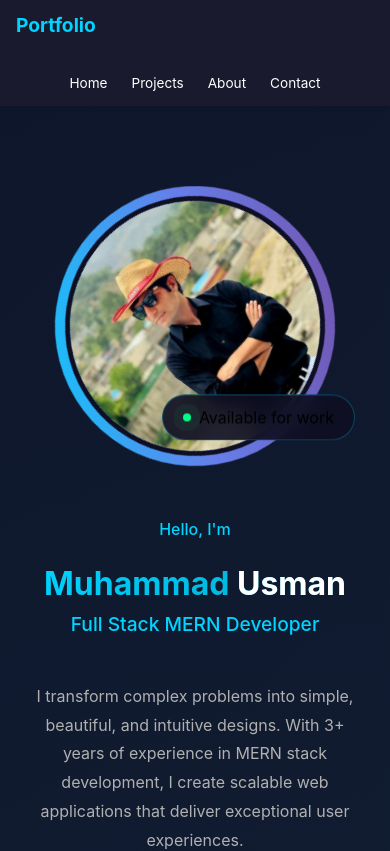
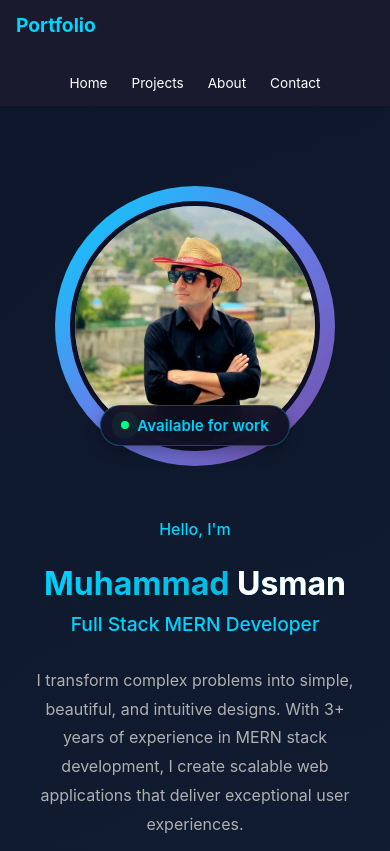
Before and after one commit to usmansyedcoder/Portfolio-Frontend, a React (Create React App) app: page /about in a window 390 px wide. Shown: the top 851 px of the page. Built offline with nearby package versions, Linux system fonts and the light colour scheme; no server answers.

Commit message:
Refactor About.css for layout and styling improvements
Added overflow properties to prevent horizontal scroll and adjusted various elements for better layout and responsiveness. Removed unnecessary animations and improved styling for better visual consistency.

```diff
--- a/src/pages/About.css
+++ b/src/pages/About.css
@@ -1,9 +1,9 @@
-
 .about {
   opacity: 0;
   transform: translateY(20px);
   transition: all 0.8s ease;
   position: relative;
+  overflow-x: hidden; /* Prevent horizontal scroll */
 }
 
 .about.visible {
@@ -39,6 +39,7 @@
   align-items: center;
   padding: 100px 0 60px;
   position: relative;
+  overflow: hidden; /* Prevent overflow */
 }
 
 .hero-content {
@@ -50,6 +51,7 @@
 
 .profile-container {
   position: relative;
+  z-index: 1;
 }
 
 .profile-wrapper {
@@ -59,59 +61,59 @@
   margin: 0 auto;
 }
 
+/* REMOVED ROTATING GRADIENT - FIXED VERSION */
 .profile-gradient {
   width: 100%;
   height: 100%;
   background: linear-gradient(135deg, #00d4ff 0%, #667eea 50%, #764ba2 100%);
   border-radius: 50%;
   padding: 10px;
-  animation: gradientRotate 8s linear infinite;
-}
-
-@keyframes gradientRotate {
-  0% {
-    transform: rotate(0deg);
-  }
-  100% {
-    transform: rotate(360deg);
-  }
+  /* Removed rotation animation */
+  position: relative;
+  display: flex;
+  align-items: center;
+  justify-content: center;
 }
 
 .profile-img {
-  width: 100%;
-  height: 100%;
+  width: calc(100% - 10px);
+  height: calc(100% - 10px);
   border-radius: 50%;
   object-fit: cover;
   border: 5px solid #0f0f23;
   transition: transform 0.5s ease;
+  position: relative;
+  z-index: 2;
 }
 
 .profile-img:hover {
-  transform: scale(1.05);
+  transform: scale(1.02);
 }
 
+/* FIXED POSITION FOR BADGE - NO OVERLAP */
 .profile-badge {
   position: absolute;
-  bottom: 20px;
-  right: -20px;
-  background: rgba(15, 15, 35, 0.9);
+  bottom: 30px; /* Increased from 20px */
+  right: 30px; /* Positioned properly */
+  background: rgba(15, 15, 35, 0.95);
   backdrop-filter: blur(10px);
   border: 1px solid rgba(0, 212, 255, 0.3);
-  padding: 12px 20px;
+  padding: 12px 24px;
   border-radius: 30px;
   display: flex;
   align-items: center;
   gap: 8px;
-  animation: float 3s ease-in-out infinite;
+  z-index: 10; /* Higher z-index */
+  box-shadow: 0 5px 15px rgba(0, 0, 0, 0.3);
+  min-width: 180px;
+  justify-content: center;
 }
 
-@keyframes float {
-  0%, 100% {
-    transform: translateY(0);
-  }
-  50% {
-    transform: translateY(-10px);
-  }
+.profile-badge span {
+  color: #00d4ff;
+  font-weight: 600;
+  font-size: 0.95rem;
+  white-space: nowrap;
 }
 
 .badge-dot {
@@ -133,17 +135,21 @@
 
 .hero-text {
   color: white;
+  position: relative;
+  z-index: 1;
 }
 
 .text-wrapper {
   max-width: 600px;
 }
 
+/* "Hello, I'm" text */
 .greeting {
   font-size: 1.2rem;
   color: #00d4ff;
   margin-bottom: 10px;
   font-weight: 500;
+  display: block;
 }
 
 .name {
@@ -154,36 +160,44 @@
   -webkit-background-clip: text;
   -webkit-text-fill-color: transparent;
   background-clip: text;
+  line-height: 1.1;
 }
 
 .name span {
   color: white;
   -webkit-text-fill-color: white;
+  display: inline;
 }
 
+/* "Full Stack MERN Developer" - properly styled */
 .typewriter {
   font-size: 1.8rem;
-  color: #e0e0e0;
+  color: #00d4ff;
   margin-bottom: 30px;
-  height: 40px;
+  font-weight: 500;
+  height: auto;
 }
 
 .role {
   color: #00d4ff;
   font-weight: 500;
+  display: block;
 }
 
+/* Bio paragraph */
 .bio {
   font-size: 1.1rem;
   line-height: 1.8;
   color: #b0b0b0;
   margin-bottom: 40px;
+  max-width: 90%;
 }
 
 .hero-actions {
   display: flex;
   gap: 20px;
   margin-bottom: 40px;
+  flex-wrap: wrap;
 }
 
 .btn {
@@ -198,6 +212,7 @@
   font-size: 1rem;
   cursor: pointer;
   border: none;
+  white-space: nowrap;
 }
 
 .btn-primary {
@@ -229,6 +244,7 @@
 .social-links {
   display: flex;
   gap: 30px;
+  flex-wrap: wrap;
 }
 
 .social-links a {
@@ -261,6 +277,8 @@
 /* ===== STATS SECTION ===== */
 .stats-section {
   padding: 60px 0;
+  position: relative;
+  z-index: 1;
 }
 
 .stats-grid {
@@ -317,6 +335,8 @@
   padding: 100px 0;
   background: rgba(15, 15, 35, 0.7);
   backdrop-filter: blur(10px);
+  position: relative;
+  z-index: 1;
 }
 
 .section-header {
@@ -380,6 +400,8 @@
   opacity: 0;
   height: 0;
   overflow: hidden;
+  margin: 0;
+  padding: 0;
 }
 
 .skill-category.visible {
@@ -407,6 +429,7 @@
   border-radius: 15px;
   padding: 25px;
   transition: all 0.3s ease;
+  overflow: hidden;
 }
 
 .skill-card:hover {
@@ -464,6 +487,8 @@
 .timeline-section {
   padding: 100px 0;
   background: linear-gradient(135deg, #1a1a2e 0%, #16213e 100%);
+  position: relative;
+  z-index: 1;
 }
 
 .timeline {
@@ -534,6 +559,7 @@
   border-radius: 15px;
   padding: 30px;
   backdrop-filter: blur(10px);
+  overflow: hidden;
 }
 
 .timeline-header {
@@ -541,6 +567,8 @@
   justify-content: space-between;
   align-items: center;
   margin-bottom: 15px;
+  flex-wrap: wrap;
+  gap: 10px;
 }
 
 .timeline-year {
@@ -589,6 +617,8 @@
 .interests-section {
   padding: 100px 0;
   background: rgba(15, 15, 35, 0.7);
+  position: relative;
+  z-index: 1;
 }
 
 .interests-grid {
@@ -604,6 +634,7 @@
   padding: 40px 30px;
   text-align: center;
   transition: all 0.3s ease;
+  overflow: hidden;
 }
 
 .interest-card:hover {
@@ -635,6 +666,7 @@
   background: linear-gradient(135deg, #00d4ff 0%, #00a8cc 100%);
   position: relative;
   overflow: hidden;
+  z-index: 1;
 }
 
 .cta-section::before {
@@ -675,6 +707,7 @@
   display: flex;
   gap: 20px;
   justify-content: center;
+  flex-wrap: wrap;
 }
 
 .cta-section .btn-primary {
@@ -692,7 +725,42 @@
   background: rgba(15, 15, 35, 0.1);
 }
 
+/* ===== SCROLL BAR FIXES ===== */
+html, body {
+  overflow-x: hidden;
+  max-width: 100%;
+}
+
+/* Hide scrollbar for Chrome, Safari and Opera */
+::-webkit-scrollbar {
+  width: 8px;
+}
+
+::-webkit-scrollbar-track {
+  background: #1a1a2e;
+}
+
+::-webkit-scrollbar-thumb {
+  background: linear-gradient(135deg, #00d4ff 0%, #667eea 100%);
+  border-radius: 4px;
+}
+
+::-webkit-scrollbar-thumb:hover {
+  background: linear-gradient(135deg, #00a8cc 0%, #764ba2 100%);
+}
+
 /* ===== RESPONSIVE DESIGN ===== */
+@media (max-width: 1200px) {
+  .hero-content {
+    gap: 40px;
+  }
+
+  .profile-wrapper {
+    width: 350px;
+    height: 350px;
+  }
+}
+
 @media (max-width: 1024px) {
   .hero-content {
     grid-template-columns: 1fr;
@@ -701,8 +769,15 @@
   }
 
   .profile-wrapper {
-    width: 350px;
-    height: 350px;
+    width: 320px;
+    height: 320px;
+  }
+
+  .profile-badge {
+    bottom: 20px;
+    right: 50%;
+    transform: translateX(50%);
+    min-width: 160px;
   }
 
   .name {
@@ -726,6 +801,12 @@
     position: absolute;
     left: 0;
   }
+
+  .bio {
+    max-width: 100%;
+    margin-left: auto;
+    margin-right: auto;
+  }
 }
 
 @media (max-width: 768px) {
@@ -744,10 +825,12 @@
   .hero-actions {
     flex-direction: column;
     gap: 15px;
+    align-items: center;
   }
 
   .btn {
     width: 100%;
+    max-width: 300px;
     justify-content: center;
   }
 
@@ -772,11 +855,12 @@
   .cta-actions {
     flex-direction: column;
     align-items: center;
+    gap: 15px;
   }
 
   .cta-actions .btn {
-    width: auto;
-    min-width: 250px;
+    width: 100%;
+    max-width: 300px;
   }
 }
 
@@ -788,6 +872,12 @@
   .profile-wrapper {
     width: 280px;
     height: 280px;
+  }
+
+  .profile-badge {
+    padding: 10px 20px;
+    min-width: 140px;
+    font-size: 0.85rem;
   }
 
   .name {
@@ -808,6 +898,7 @@
 
   .stats-grid {
     grid-template-columns: 1fr;
+    gap: 20px;
   }
 
   .stat-card {
@@ -846,6 +937,26 @@
   }
 }
 
+@media (max-width: 360px) {
+  .profile-wrapper {
+    width: 250px;
+    height: 250px;
+  }
+
+  .name {
+    font-size: 1.8rem;
+  }
+
+  .typewriter {
+    font-size: 1.1rem;
+  }
+
+  .btn {
+    padding: 12px 20px;
+    font-size: 0.9rem;
+  }
+}
+
 /* Animation delays for staggered animations */
 .stat-card:nth-child(1) { animation-delay: 0.1s; }
 .stat-card:nth-child(2) { animation-delay: 0.2s; }
```
